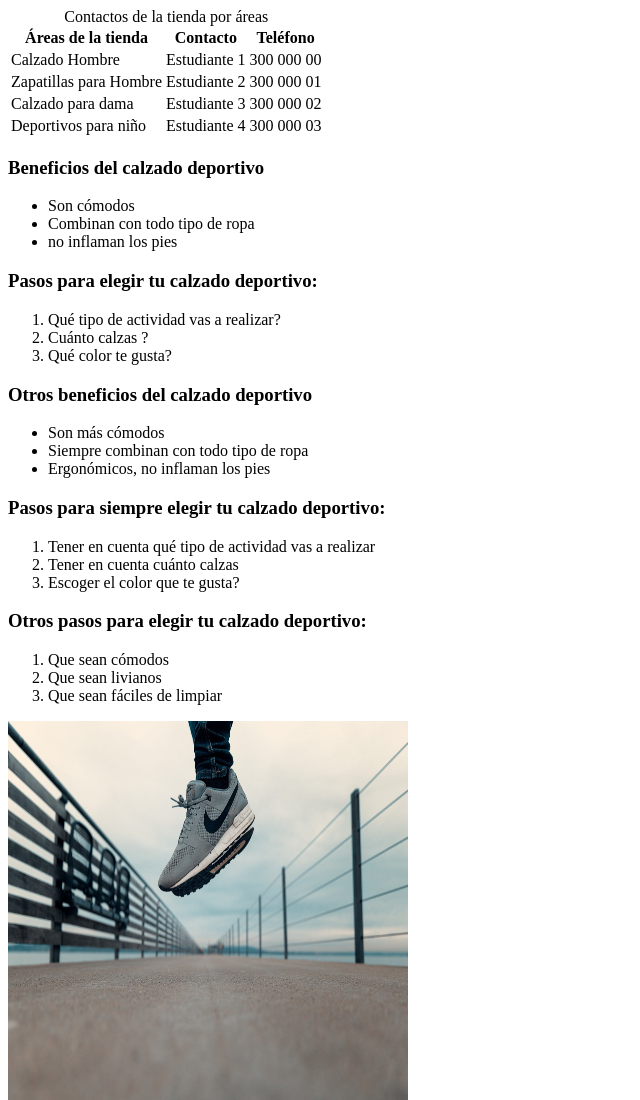
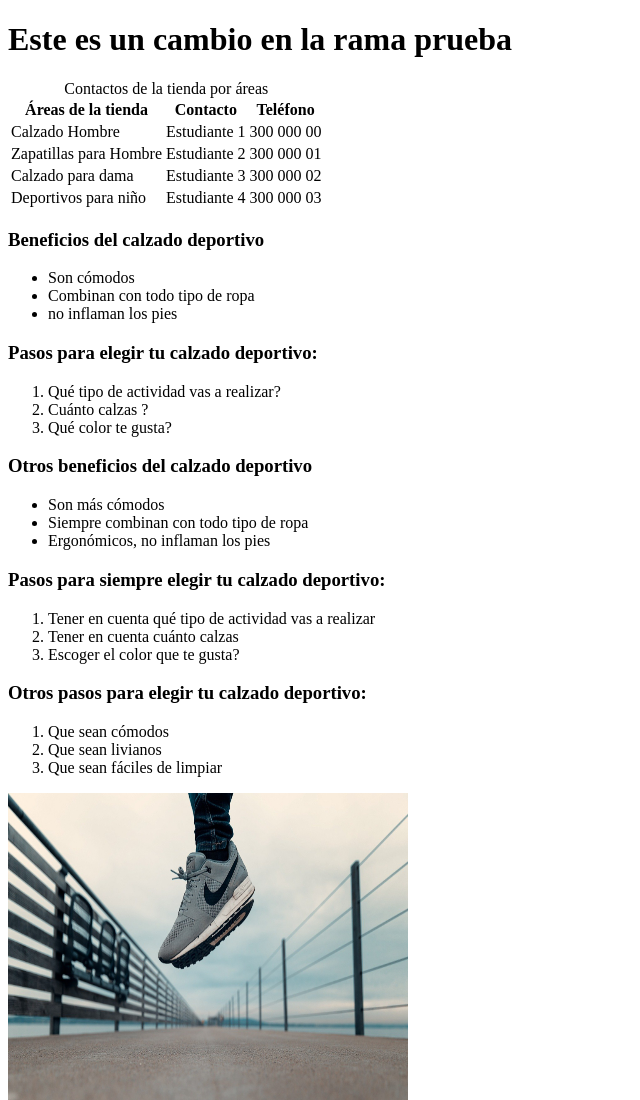
Before and after one commit to Taviles09/P, a plain HTML site: page index.html in a window 1280 px wide. Shown: the top 1100 px of the page, without its empty margins (0-640 px from the left). Drawn offline with Linux system fonts and the light colour scheme.

Commit message:
Cambio de título realizado en la rama prueba

```diff
--- a/index.html
+++ b/index.html
@@ -8,6 +8,7 @@
     <title>Document</title>
 </head>
 <body>
+    <h1>Este es un cambio en la rama prueba</h1>
     <table>
         <caption>Contactos de la tienda por áreas</caption>
          <tr>
```
